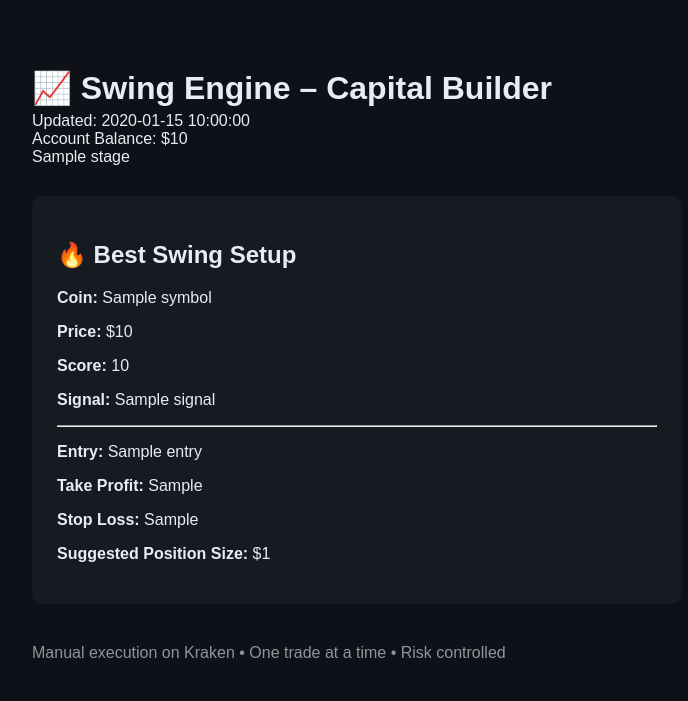
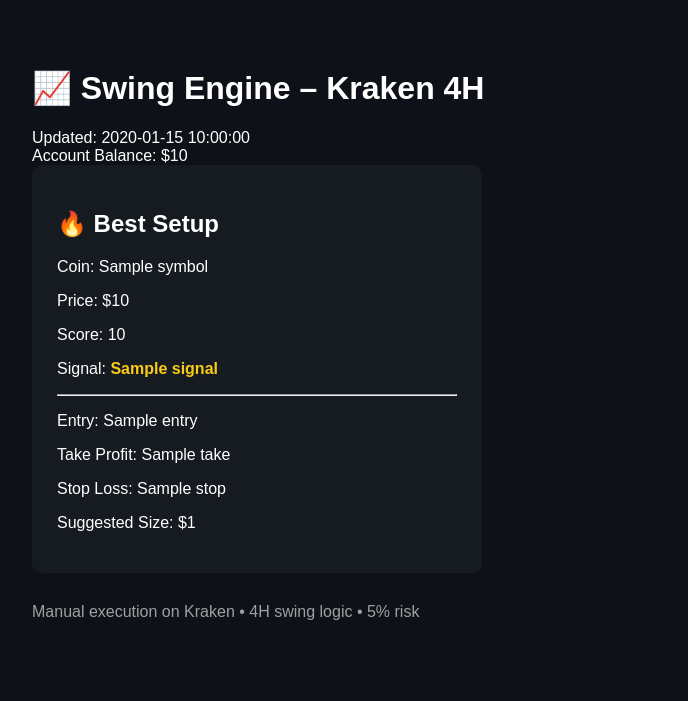
Before and after one commit to hillcolton1976/structured-alpha-engine, a Flask app: template templates/index.html in a window 1280 px wide. Shown: the top 701 px of the page, without its empty margins (16-704 px from the left). Run offline with Flask 3, Linux system fonts and the light colour scheme; the template is opened without the code that fills it: most values are stand-ins (such as "Sample title", 1, 10 or a date in 2020).

Commit message:
Update index.html

```diff
--- a/templates/index.html
+++ b/templates/index.html
@@ -1,65 +1,48 @@
 <!DOCTYPE html>
 <html>
 <head>
-    <title>Swing Engine – Capital Builder</title>
-    <meta http-equiv="refresh" content="60">
-    <style>
-        body {
-            font-family: Arial;
-            background: #0e1117;
-            color: #e6edf3;
-            padding: 40px;
-        }
-
-        h1 { margin-bottom: 5px; }
-
-        .card {
-            background: #161b22;
-            padding: 25px;
-            border-radius: 10px;
-            margin-top: 30px;
-            width: 600px;
-        }
-
-        .BUY { color: #22c55e; font-weight: bold; font-size: 20px; }
-        .SELL { color: #ef4444; font-weight: bold; font-size: 20px; }
-        .NO { color: #facc15; font-weight: bold; font-size: 20px; }
-
-        .footer {
-            margin-top: 40px;
-            opacity: 0.6;
-        }
-    </style>
+<title>Swing Engine</title>
+<meta http-equiv="refresh" content="60">
+<style>
+body { background:#0e1117; color:white; font-family:Arial; padding:40px; }
+.card { background:#161b22; padding:25px; border-radius:10px; width:400px; }
+.buy { color:#22c55e; font-weight:bold; }
+.sell { color:#ef4444; font-weight:bold; }
+.notrade { color:#facc15; font-weight:bold; }
+</style>
 </head>
 <body>
 
-<h1>📈 Swing Engine – Capital Builder</h1>
+<h1>📈 Swing Engine – Kraken 4H</h1>
 <div>Updated: {{ updated }}</div>
 <div>Account Balance: ${{ balance }}</div>
-<div>{{ stage }}</div>
 
+{% if best %}
 <div class="card">
-    <h2>🔥 Best Swing Setup</h2>
+<h2>🔥 Best Setup</h2>
+<p>Coin: {{ best.symbol }}</p>
+<p>Price: ${{ best.price }}</p>
+<p>Score: {{ best.score }}</p>
 
-    <p><strong>Coin:</strong> {{ symbol }}</p>
-    <p><strong>Price:</strong> ${{ price }}</p>
-    <p><strong>Score:</strong> {{ score }}</p>
+<p>Signal:
+<span class="{% if best.signal == 'BUY' %}buy{% elif best.signal == 'SELL' %}sell{% else %}notrade{% endif %}">
+{{ best.signal }}
+</span>
+</p>
 
-    <p><strong>Signal:</strong>
-        <span class="{{ signal }}">{{ signal }}</span>
-    </p>
+<hr>
 
-    <hr>
+<p>Entry: {{ best.entry }}</p>
+<p>Take Profit: {{ best.take }}</p>
+<p>Stop Loss: {{ best.stop }}</p>
+<p>Suggested Size: ${{ best.size }}</p>
 
-    <p><strong>Entry:</strong> {{ entry }}</p>
-    <p><strong>Take Profit:</strong> {{ take_profit }}</p>
-    <p><strong>Stop Loss:</strong> {{ stop_loss }}</p>
-    <p><strong>Suggested Position Size:</strong> ${{ size }}</p>
 </div>
+{% endif %}
 
-<div class="footer">
-Manual execution on Kraken • One trade at a time • Risk controlled
-</div>
+<p style="opacity:0.6;margin-top:30px;">
+Manual execution on Kraken • 4H swing logic • 5% risk
+</p>
 
 </body>
 </html>
```
